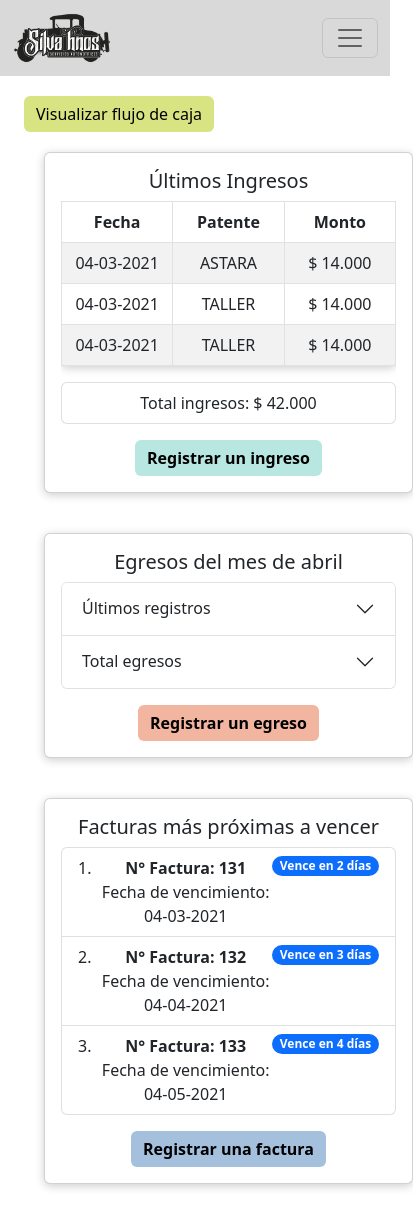
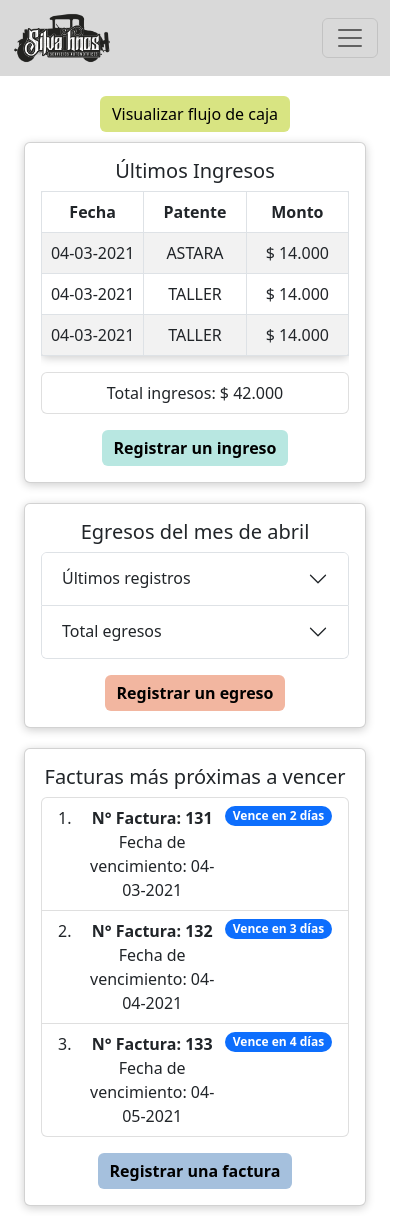
Before and after one commit to acientgear/Proyecto-silvaH, a React (Create React App) app in the folder silvahnos-fe/: page / in a window 390 px wide. Shown: the whole page, 413 px wide, since content can reach past the window. Built offline with nearby package versions, Linux system fonts and the light colour scheme.

Commit message:
[Leo Vergara]-Agregando responsive a la vista homw

```diff
--- a/silvahnos-fe/src/index.css
+++ b/silvahnos-fe/src/index.css
@@ -16,7 +16,7 @@ code {
   background-color: #fff;
   border-radius: 5px;
   box-shadow: 0 2px 10px rgba(0, 0, 0, 0.2);
-  margin: 20px;
+  margin: 10px 0 10px 0;
   width: 369px;
   height: 300px;
   display: flex;
--- a/silvahnos-fe/src/pages/Home.js
+++ b/silvahnos-fe/src/pages/Home.js
@@ -6,13 +6,13 @@ import Facturas from "../components/images/facturas.png";
 const Home = () => {
   return (
     <Container>
-      <Row xs={1} className="justify-content-md-center">
-        <Col md="auto">
+      <Row className="justify-content-center">
+        <Col xs="auto" >
           <Button style={{ backgroundColor: "#D8E482", border: "none", color: "black" }} href="/flujo">Visualizar flujo de caja</Button>
         </Col>
       </Row>
-      <Row xs={1} sm={2} md={3}>
-        <Col >
+      <Row xs={1} lg={2} xl={3}>
+        <Col style={{display: "flex", justifyContent: "center", alignItems: "start"}}>
           <Card className="cardsH">
             <Card.Body>
               <Card.Title>Últimos Ingresos</Card.Title>
@@ -52,7 +52,7 @@ const Home = () => {
             </Card.Body>
           </Card>
         </Col>
-        <Col>
+        <Col style={{display: "flex", justifyContent: "center", alignItems: "start"}}>
           <Card className="cardsH">
             <Card.Body>
               <Card.Title>Egresos del mes de abril</Card.Title>
@@ -102,7 +102,7 @@ const Home = () => {
             </Card.Body>
           </Card>
         </Col>
-        <Col>
+        <Col style={{display: "flex", justifyContent: "center", alignItems: "start"}}>
           <Card className="cardsH">
             <Card.Body>
               <Card.Title>Facturas más próximas a vencer</Card.Title>
```
